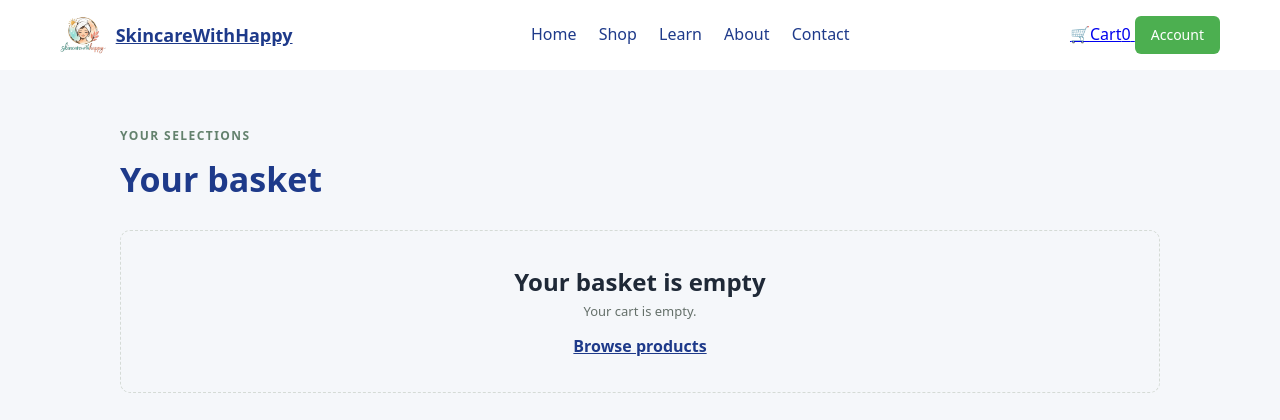
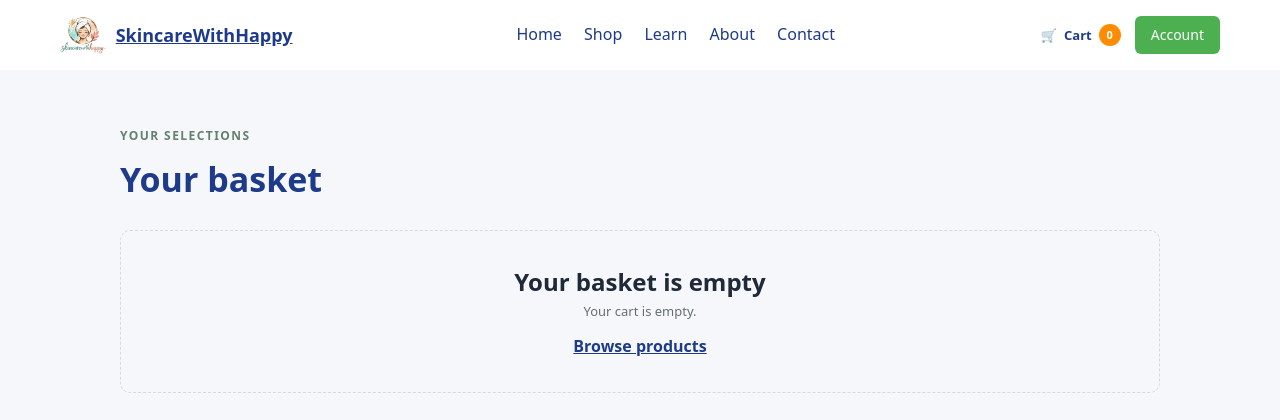
Before and after one commit to JamesHD001/Skincare_With_Happy, a Flask app: page /cart in a window 1280 px wide. Shown: the top 420 px of the page. Run offline with Flask 3, Linux system fonts and the light colour scheme; some libraries are stand-ins or nearby versions.

Commit message:
Style cart link and live item counter in site header

```diff
--- a/static/css/main.css
+++ b/static/css/main.css
@@ -258,3 +258,37 @@ footer a:hover {
         grid-template-columns: repeat(3, 1fr);
     }
 }
+
+
+/* Shared header cart action */
+.header-actions {
+    display: flex;
+    align-items: center;
+    gap: 14px;
+}
+.cart-nav {
+    display: inline-flex;
+    align-items: center;
+    gap: 7px;
+    color: var(--primary, #1E3A8A);
+    font-size: 13px;
+    font-weight: 700;
+    text-decoration: none;
+}
+.cart-nav__count {
+    display: inline-flex;
+    min-width: 22px;
+    height: 22px;
+    align-items: center;
+    justify-content: center;
+    padding: 0 5px;
+    border-radius: 50px;
+    background: #FF8C00;
+    color: #fff;
+    font-size: 11px;
+}
+@media (max-width: 680px) {
+    .header-actions {
+        gap: 9px;
+    }
+}
```
